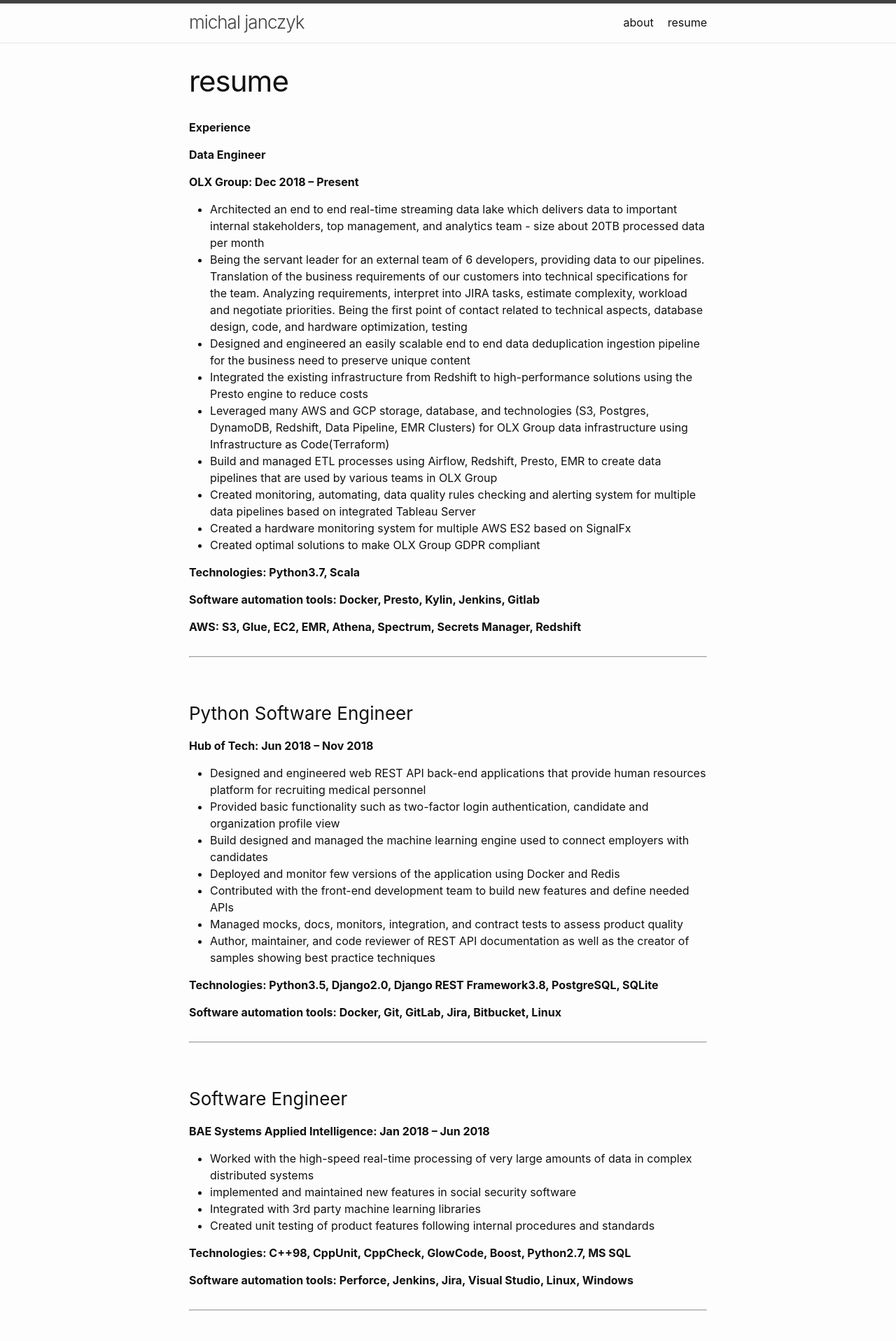
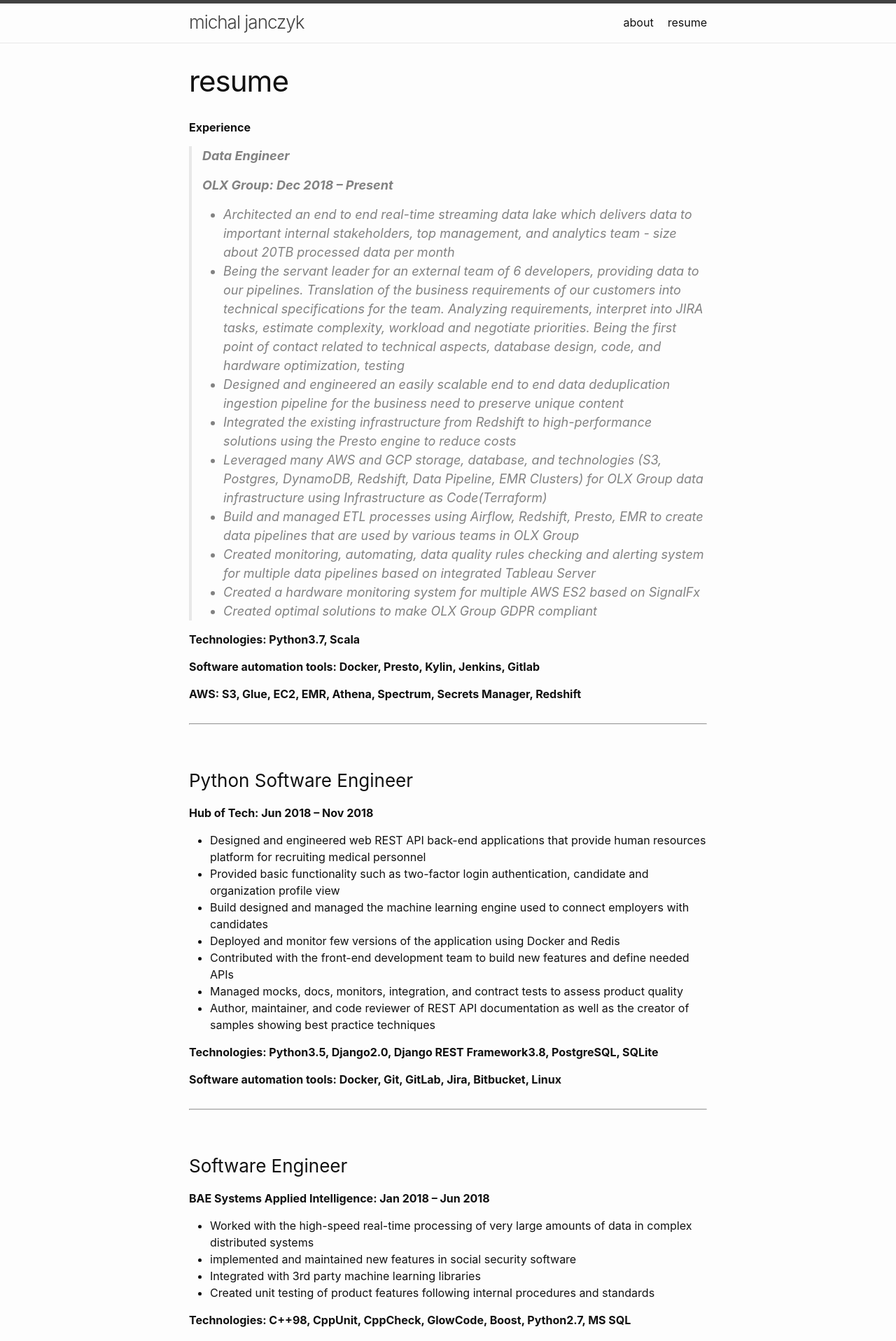
Before and after one commit to michal0janczyk/michaljanczyk.github.io, a Jekyll site: the page built from _pages/resume.markdown, in a window 1280 px wide. Shown: the top 1917 px of the page at 70% size. Built offline with Jekyll 4.4.1, drawn with Linux system fonts in a browser that asks for light colours.

```diff
--- a/_pages/resume.markdown
+++ b/_pages/resume.markdown
@@ -5,9 +5,9 @@ permalink: /resume/
 ---
 **Experience**
 
-**Data Engineer**
-
-**OLX Group: Dec 2018 – Present**
+> **Data Engineer**
+>
+> **OLX Group: Dec 2018 – Present**
 * Architected an end to end real-time streaming data lake which delivers data to important internal stakeholders, top management, and analytics team - size about 20TB processed data per month
 * Being the servant leader for an external team of 6 developers, providing data to our pipelines. Translation of the business requirements of our customers into technical specifications for the team. Analyzing requirements, interpret into JIRA tasks, estimate complexity, workload and negotiate priorities. Being the first point of contact related to technical aspects, database design, code, and hardware optimization, testing
 * Designed and engineered an easily scalable end to end data deduplication ingestion pipeline for the business need to preserve unique content
```
